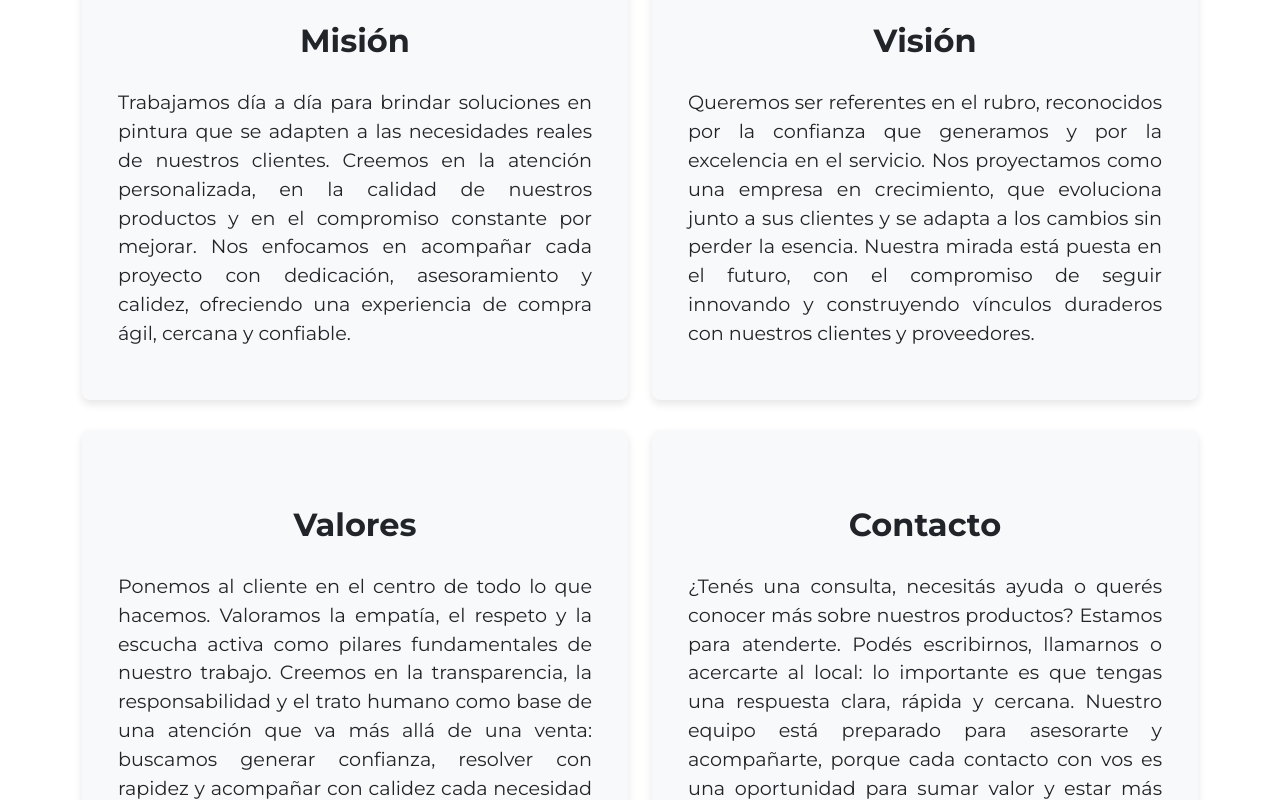
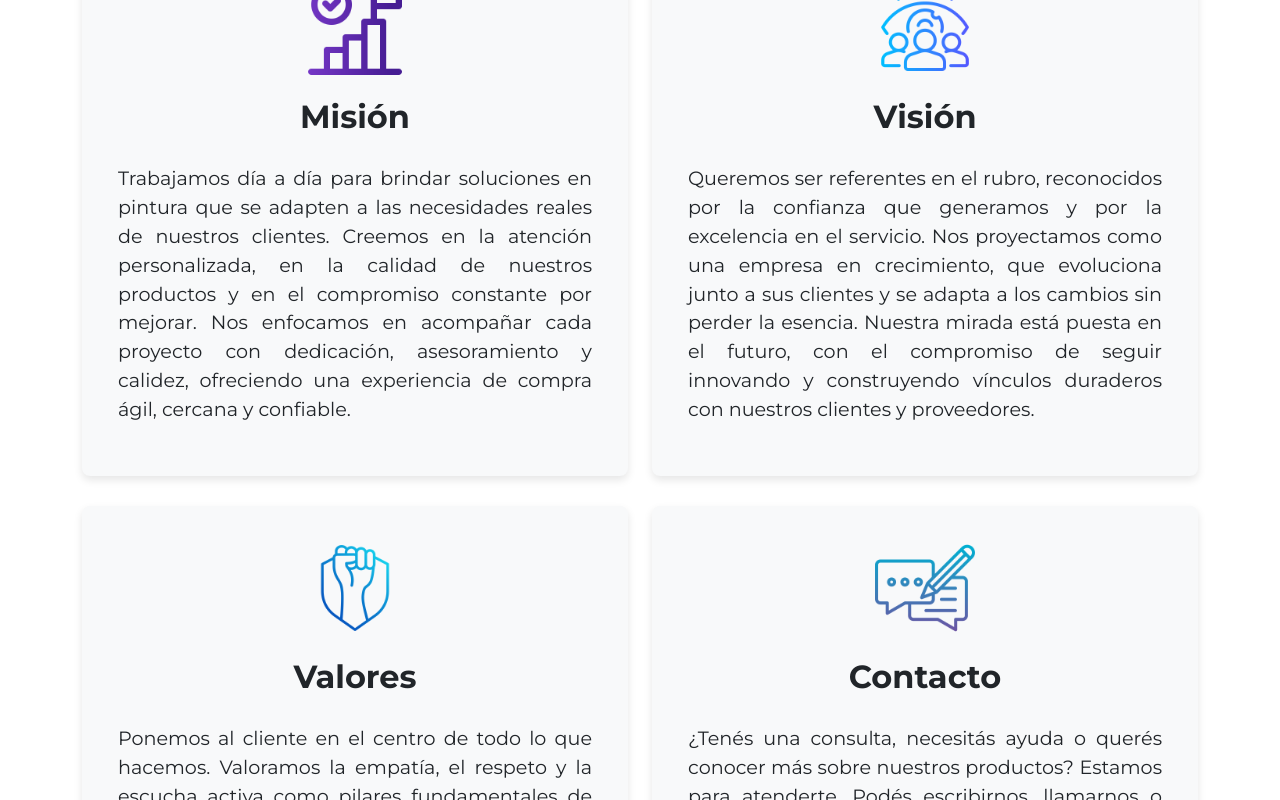
Before and after one commit to SergioHerrera22/sago-pintureria, a website: page nosotros.html in a window 1280 px wide. Shown: the part 694-1494 px from the top of the page. Drawn offline with nearby package versions, Linux system fonts and the light colour scheme; the site is published under a folder, as on GitHub Pages, so addresses that start at the root find nothing.

Commit message:
Update nosotros.html

```diff
--- a/nosotros.html
+++ b/nosotros.html
@@ -134,7 +134,7 @@
               </p>
             </div>
             <div class="container-img">
-              <img src="/img/step.png" alt="" />
+              <img src="img/step.png" alt="" />
             </div>
           </div>
         </div>
@@ -147,7 +147,7 @@
               </p>
             </div>
             <div class="container-img">
-              <img src="/img/sight.png" alt="" />
+              <img src="img/sight.png" alt="" />
             </div>
           </div>
         </div>
@@ -164,7 +164,7 @@
               </p>
             </div>
             <div class="container-img">
-              <img src="/img/courage.png" alt="" />
+              <img src="img/courage.png" alt="" />
             </div>
           </div>
         </div>
@@ -179,14 +179,14 @@
                 <button
                   type="button"
                   class="btn btn-primary"
-                  onclick="location.href='/contacto.html'"
+                  onclick="location.href='contacto.html'"
                 >
                   Contáctanos
                 </button>
               </div>
             </div>
             <div class="container-img">
-              <img src="/img/contact-form.png" alt="" />
+              <img src="img/contact-form.png" alt="" />
             </div>
           </div>
         </div>
```
